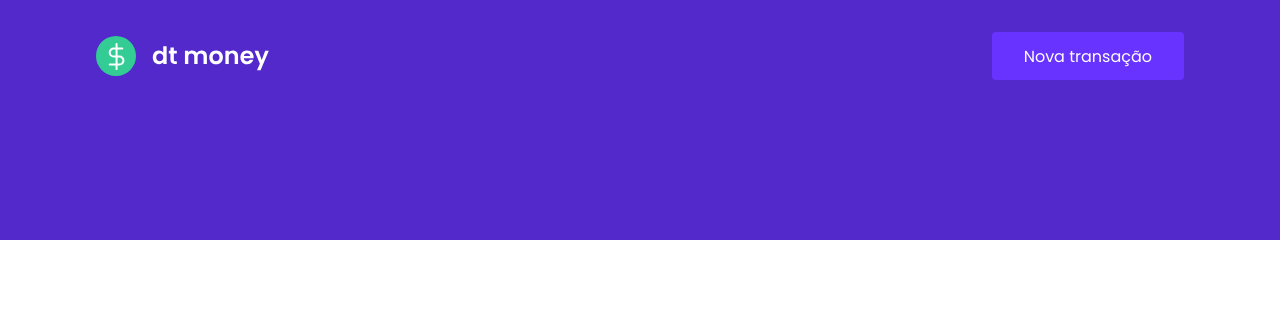
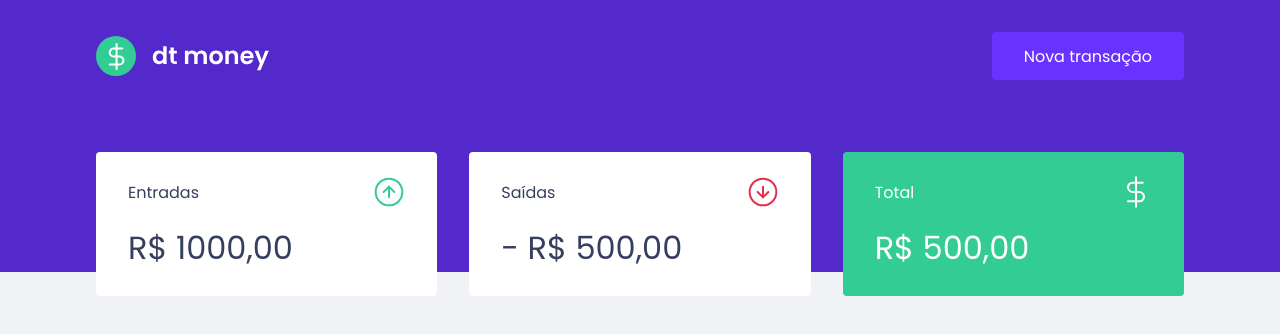
Before and after one commit to cestemms/ignite-dtmoney, a React (Create React App) app: page / in a window 1280 px wide. Shown: the top 334 px of the page. Built offline with nearby package versions, Linux system fonts and the light colour scheme.

Commit message:
Create Summary component

```diff
--- a/src/App.tsx
+++ b/src/App.tsx
@@ -1,3 +1,4 @@
+import { Dashboard } from "./components/Dashboard";
 import { Header } from "./components/Header";
 import { GlobalStyle } from "./styles/global";
 
@@ -5,6 +6,7 @@
   return (
     <>
         <Header/>
+        <Dashboard/>
         <GlobalStyle/>
     </>
   );
--- /dev/null
+++ b/src/components/Dashboard/index.tsx
@@ -0,0 +1,10 @@
+import { Summary } from '../Summary'
+import * as S from './styles'
+
+export function Dashboard() {
+    return(
+        <S.Container>
+            <Summary/>
+        </S.Container>
+    )
+}
--- /dev/null
+++ b/src/components/Dashboard/styles.ts
@@ -0,0 +1,7 @@
+import styled from 'styled-components';
+
+export const Container = styled.div`
+  max-width: 1120px;
+  margin: 0 auto;
+  padding: 2.5rem 1rem;
+`;
--- a/src/components/Header/styles.ts
+++ b/src/components/Header/styles.ts
@@ -8,7 +8,7 @@
   max-width: 1120px;
   margin: 0 auto;
 
-  padding: 2rem 1rem 10rem;
+  padding: 2rem 1rem 12rem;
   display: flex;
   align-items: center;
   justify-content: space-between;
--- /dev/null
+++ b/src/components/Summary/index.tsx
@@ -0,0 +1,32 @@
+import * as S from './styles';
+import incomeImg from '../../assets/income.svg';
+import outcomeImg from '../../assets/outcome.svg';
+import totalImg from '../../assets/total.svg';
+
+export function Summary() {
+    return(
+        <S.Container>
+            <div>
+                <header>
+                    <p>Entradas</p>
+                    <img src={incomeImg}alt="Entradas"/>
+                </header>
+                <strong>R$ 1000,00</strong>
+            </div>
+            <div>
+                <header>
+                    <p>Saídas</p>
+                    <img src={outcomeImg}alt="Saídas"/>
+                </header>
+                <strong>- R$ 500,00</strong>
+            </div>
+            <div className="hightlight-background">
+                <header>
+                    <p>Total</p>
+                    <img src={totalImg}alt="Total"/>
+                </header>
+                <strong>R$ 500,00</strong>
+            </div>
+        </S.Container>
+    )
+}
--- /dev/null
+++ b/src/components/Summary/styles.ts
@@ -0,0 +1,36 @@
+import styled from 'styled-components';
+
+export const Container = styled.div`
+    display: grid;
+    grid-template-columns: repeat(3, 1fr);
+    gap: 2rem;
+    margin-top: -10rem;
+
+    div {
+        background: var(--white);
+        padding: 1.5rem 2rem;
+        color: var(--title);
+        border-radius: 0.25rem;
+
+        &.hightlight-background {
+            background: var(--green);
+            color: var(--white);
+        }
+
+            header {
+            display: flex;
+            align-items: center;
+            justify-content: space-between;
+        }
+
+        strong {
+            display: block;
+            margin-top: 1rem;
+            font-size: 2rem;
+            font-weight: 500;
+            line-height: 3rem;
+        }
+    }
+
+
+`;
--- a/src/styles/global.ts
+++ b/src/styles/global.ts
@@ -26,10 +26,11 @@
         @media(max-width: 728px){
             font-size: 87.5%;
         }
+        background: var(--background);
+
     }
 
     body: {
-        background: var(--background);
         -webkit-font-smothing: antialiased;
     }
 
@@ -41,6 +42,5 @@
 
     h1, h2, h3, h4, h5, h6, strong {
         font-weight: 600;
-        color: var(--title);
     }
 `;
```
